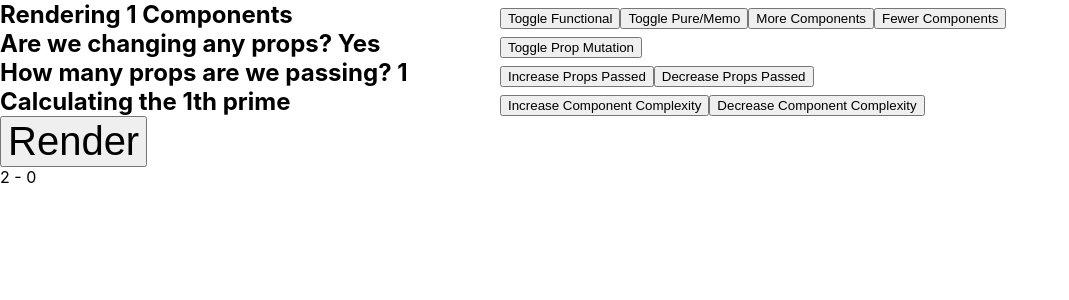
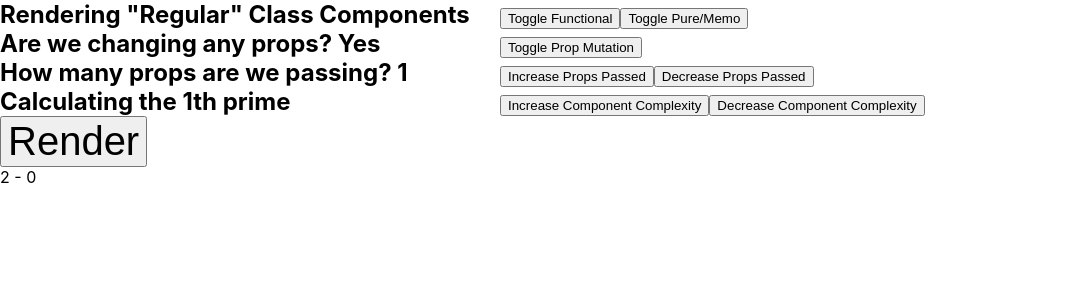
Before and after one commit to TheGnarCo/compare-components, a React (Create React App) app: page / in a window 1280 px wide. Shown: the top 300 px of the page, without its empty margins (0-1069 px from the left). Built offline with nearby package versions, Linux system fonts and the light colour scheme.

Commit message:
Converts info components to functional components

```diff
--- a/src/ComponentComplexityInfo.js
+++ b/src/ComponentComplexityInfo.js
@@ -2,24 +2,24 @@ import React from 'react'
 
 import { sizes } from './utils'
 
-export class ComponentComplexityInfo extends React.Component {
-  render() {
-    return (
+export const ComponentComplexityInfo = ({
+  componentComplexityIndex,
+  decreaseComponentComplexity,
+  increaseComponentComplexity,
+}) => (
   <div>
     <div style={{ display: 'inline-block', width: '500px' }}>
       <h2 style={{ display: 'inline' }}>
-            Calculating the {sizes[this.props.componentComplexityIndex]}th prime
+        Calculating the {sizes[componentComplexityIndex]}th prime
       </h2>
     </div>
     <span>
-          <button onClick={this.props.increaseComponentComplexity}>
+      <button onClick={increaseComponentComplexity}>
         Increase Component Complexity
       </button>
-          <button onClick={this.props.decreaseComponentComplexity}>
+      <button onClick={decreaseComponentComplexity}>
         Decrease Component Complexity
       </button>
     </span>
   </div>
 )
-  }
-}
--- a/src/ComponentTypeInfo.js
+++ b/src/ComponentTypeInfo.js
@@ -1,51 +1,29 @@
 import React from 'react'
 
-import { sizes } from './utils'
-
-export class ComponentTypeInfo extends React.Component {
-  componentHeader = () => {
+export const ComponentTypeInfo = ({
+  functional,
+  pure,
+  toggleFunctional,
+  togglePure,
+}) => {
   let text
-    if (this.props.functional) {
-      if (this.props.pure) {
-        text = 'Memoized FSCs'
+  if (functional) {
+    text = pure ? 'Memoized FSCs' : 'FSCs'
   } else {
-        text = 'FSCs'
-      }
-    } else {
-      if (this.props.pure) {
-        text = 'Pure Components'
-      } else {
-        text = 'Components'
-      }
-    }
-    return (
-      <div style={{ display: 'inline-block', width: '500px' }}>
-        <h2 style={{ display: 'inline' }}>
-          Rendering {`${sizes[this.props.componentCountIndex]} ${text}`}
-        </h2>
-      </div>
-    )
+    text = pure ? 'Pure Components' : '"Regular" Class Components'
   }
 
-  render() {
   return (
     <div>
       <span>
-          {this.componentHeader()}
+        <div style={{ display: 'inline-block', width: '500px' }}>
+          <h2 style={{ display: 'inline' }}>Rendering {text}</h2>
+        </div>
         <span>
-            <button onClick={this.props.toggleFunctional}>
-              Toggle Functional
-            </button>
-            <button onClick={this.props.togglePure}>Toggle Pure/Memo</button>
-            <button onClick={this.props.increaseComponentCount}>
-              More Components
-            </button>
-            <button onClick={this.props.decreaseComponentCount}>
-              Fewer Components
-            </button>
+          <button onClick={toggleFunctional}>Toggle Functional</button>
+          <button onClick={togglePure}>Toggle Pure/Memo</button>
         </span>
       </span>
     </div>
   )
 }
-}
--- a/src/PassingPropsInfo.js
+++ b/src/PassingPropsInfo.js
@@ -1,18 +1,14 @@
 import React from 'react'
 
-export class PassingPropsInfo extends React.Component {
-  render() {
-    return (
+export const PassingPropsInfo = ({ pass, togglePass }) => (
   <div>
     <div style={{ display: 'inline-block', width: '500px' }}>
       <h2 style={{ display: 'inline' }}>
-            Are we changing any props? {this.props.pass ? 'Yes' : 'No'}
+        Are we changing any props? {pass ? 'Yes' : 'No'}
       </h2>
     </div>
     <span>
-          <button onClick={this.props.togglePass}>Toggle Prop Mutation</button>
+      <button onClick={togglePass}>Toggle Prop Mutation</button>
     </span>
   </div>
 )
-  }
-}
--- a/src/PropCountInfo.js
+++ b/src/PropCountInfo.js
@@ -2,24 +2,20 @@ import React from 'react'
 
 import { sizes } from './utils'
 
-export class PropCountInfo extends React.Component {
-  render() {
-    return (
+export const PropCountInfo = ({
+  decreasePropsPassed,
+  increasePropsPassed,
+  propCountIndex,
+}) => (
   <div>
     <div style={{ display: 'inline-block', width: '500px' }}>
       <h2 style={{ display: 'inline' }}>
-            How many props are we passing? {sizes[this.props.propCountIndex]}
+        How many props are we passing? {sizes[propCountIndex]}
       </h2>
     </div>
     <span>
-          <button onClick={this.props.increasePropsPassed}>
-            Increase Props Passed
-          </button>
-          <button onClick={this.props.decreasePropsPassed}>
-            Decrease Props Passed
-          </button>
+      <button onClick={increasePropsPassed}>Increase Props Passed</button>
+      <button onClick={decreasePropsPassed}>Decrease Props Passed</button>
     </span>
   </div>
 )
-  }
-}
```
Lines whose indentation alone changed are shown as unchanged.
